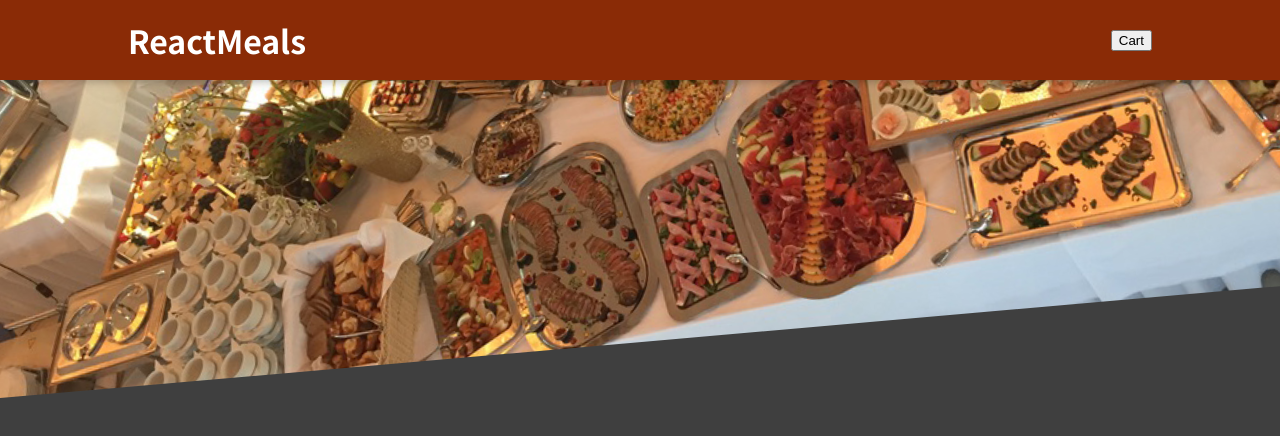
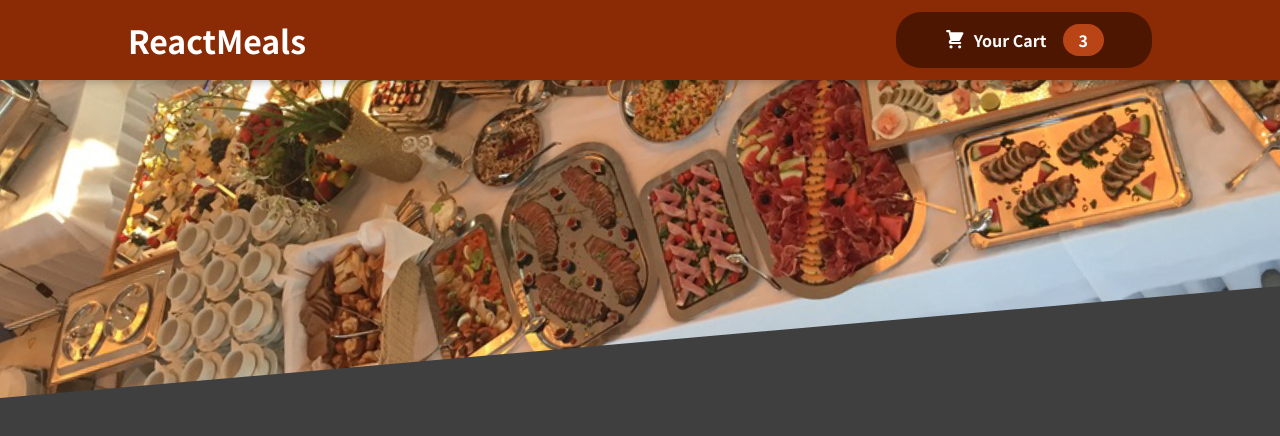
Before and after one commit to OmniaLashen15/Food-App, a React (Create React App) app: page / in a window 1280 px wide. Shown: the top 436 px of the page. Built offline with nearby package versions, Linux system fonts and the light colour scheme.

Commit message:
use HeaderCartButton component in Header component

```diff
--- a/src/components/Layout/Header.js
+++ b/src/components/Layout/Header.js
@@ -1,13 +1,14 @@
 import {Fragment} from "react";
 import classes from './Header.module.css';
 import mealsImage from '../../assets/meals.jpg';
+import HeaderCartButton from "./HeaderCartButton";
 
 const Header = (props) => {
     return(
             <Fragment>
                 <header className={classes.header}>
                     <h1>ReactMeals</h1>
-                    <button>Cart</button>
+                    <HeaderCartButton />
                 </header>
                 <div className={classes['main-image']}>
                     <img src={mealsImage} alt="A table full of delicious food!"/>
```
Also changed, not shown: 1 other file (tests, documents, lock files or other folders).
